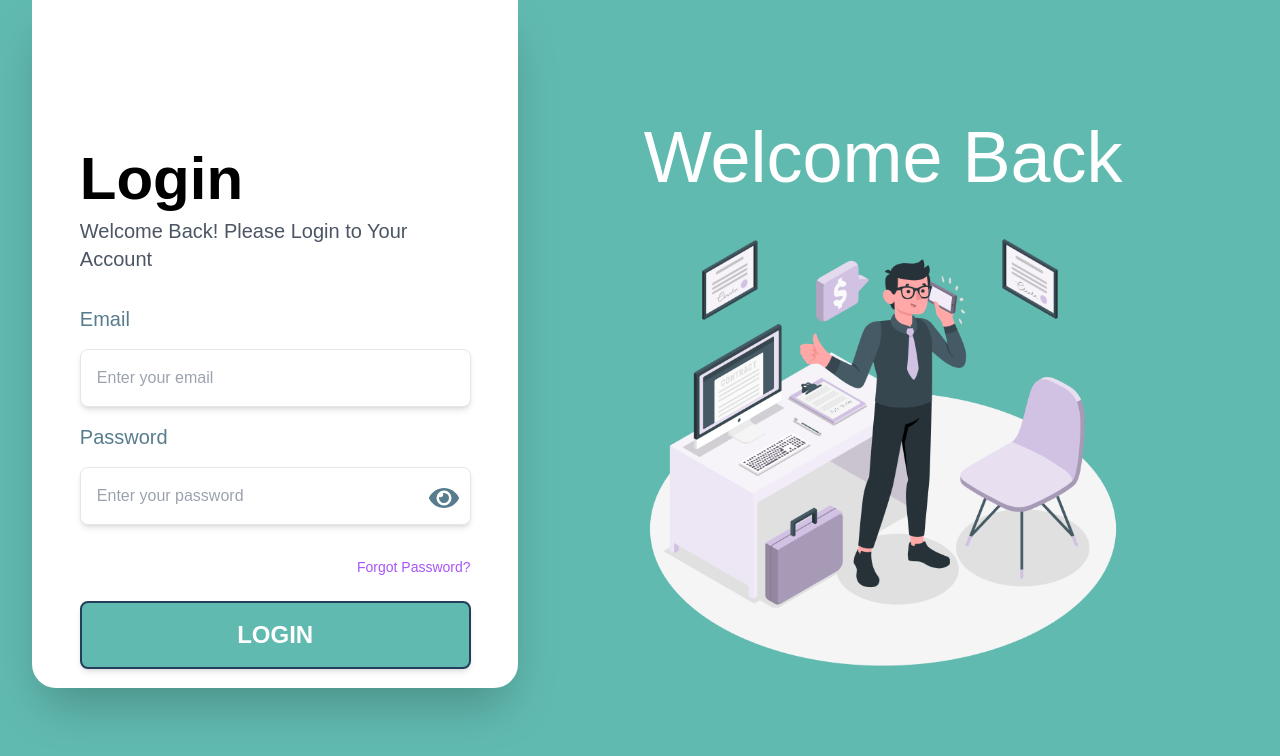
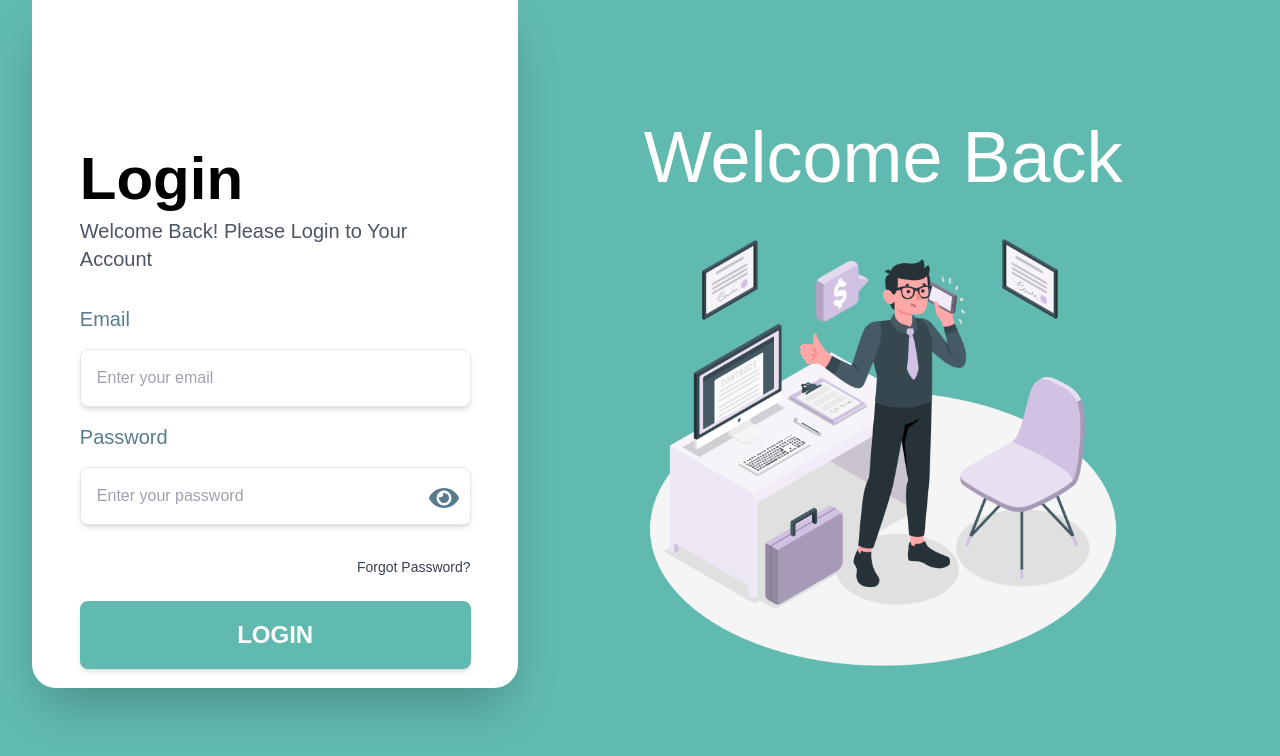
Before and after one commit to kadir-2002/Cosmetics-admin, a Next.js app: page / in a window 1280 px wide. Shown: the top 756 px of the page. Built offline with nearby package versions, Linux system fonts and the light colour scheme; what chartjs-plugin-zoom would draw is missing.

Commit message:
"changed button colour"

```diff
--- a/Components/ClientSideComponents/LoginComponents/loginformComponent.tsx
+++ b/Components/ClientSideComponents/LoginComponents/loginformComponent.tsx
@@ -289,7 +289,7 @@ const LoginFormComponent = () => {
                   <div className='flex justify-end items-end mb-6'>
                     <a
                       href='#'
-                      className='text-purple-500 text-sm'
+                      className='text-gray-700 text-sm'
                       onClick={(e) => {
                         e.preventDefault();
                         handleForgetPass();
@@ -301,7 +301,7 @@ const LoginFormComponent = () => {
                   <button
                     type='submit'
                     disabled={loading}
-                    className='w-full p-4 bg-admin-primary text-white rounded-lg hover:bg-white border-[2px] border-[#213E5A] hover:text-[#213E5A] disabled:opacity-50 lg:text-2xl text-xl font-semibold shadow-md'
+                    className='w-full p-4 bg-admin-primary text-white rounded-lg hover:bg-white border-[2px] border-[#61bab0] hover:text-[#61bab0] disabled:opacity-50 lg:text-2xl text-xl font-semibold shadow-md'
                   >
                     {loading ? "Logging in..." : "LOGIN"}
                   </button>
```
